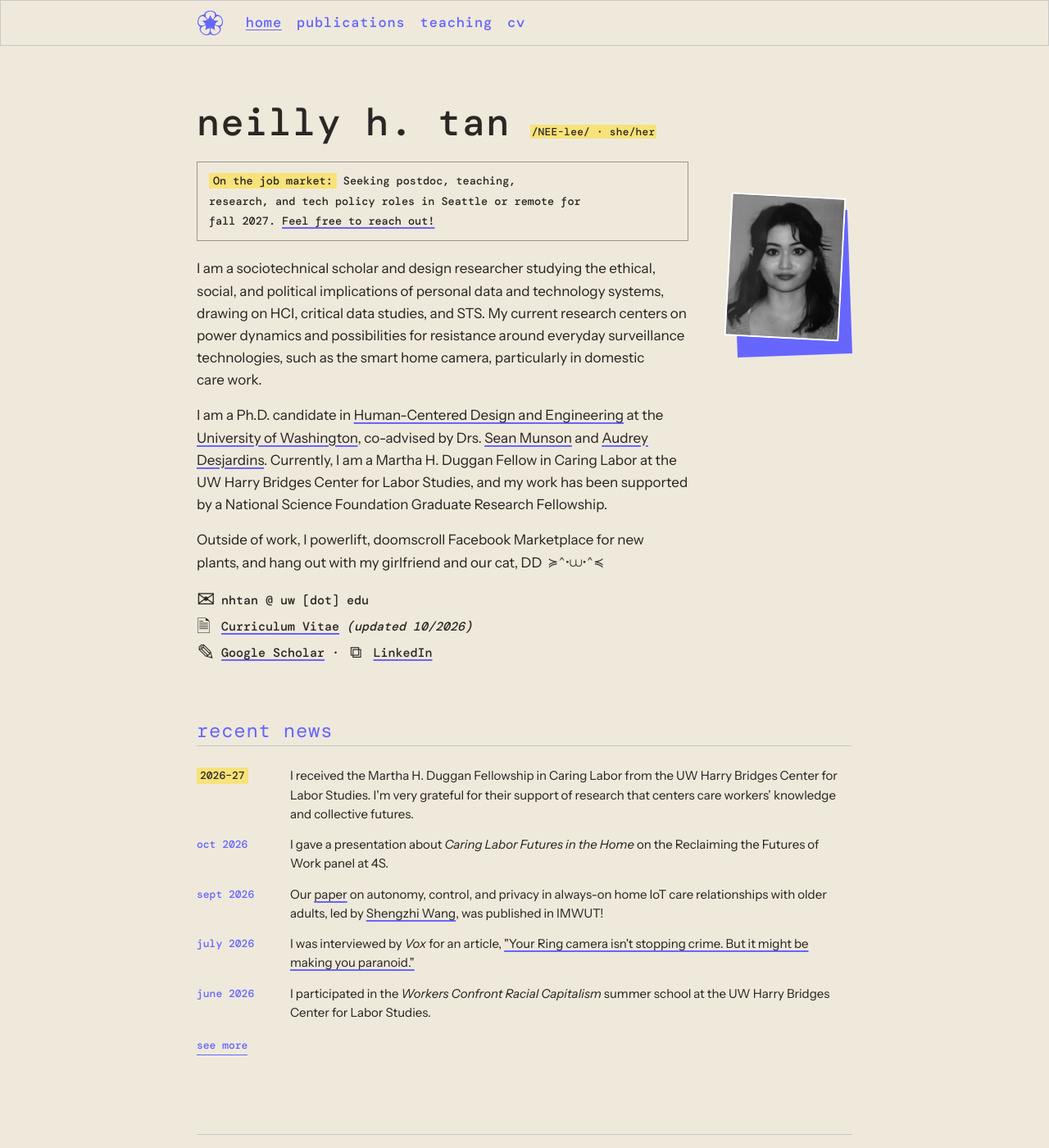
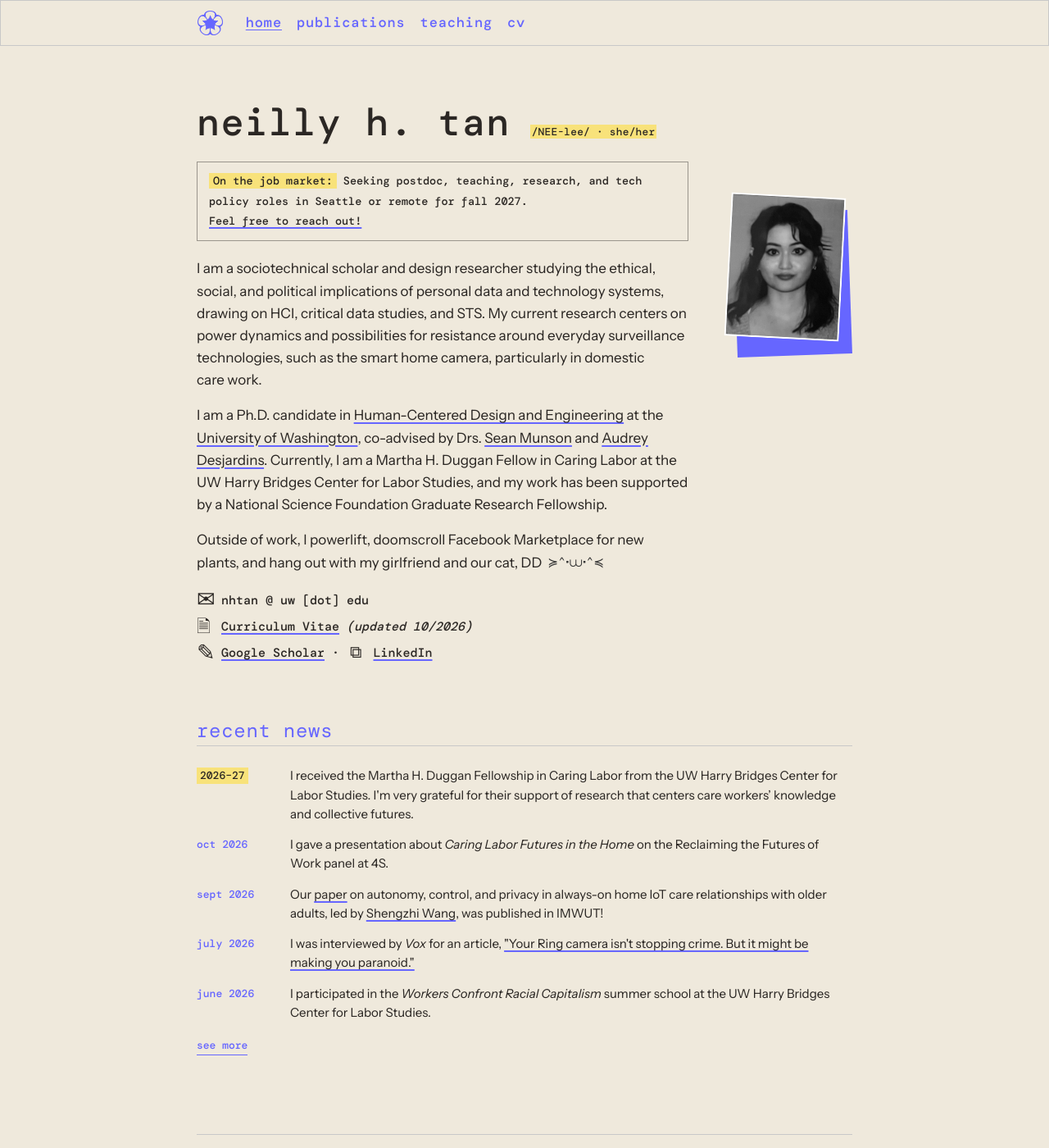
Before and after one commit to neillytan/neillytan.github.io, a Jekyll site: the page built from index.html, in a window 1280 px wide and 1400 px high. Shown: the whole window at 82% size. Built offline with Jekyll 4.4.1, drawn with Linux system fonts in a browser that asks for light colours; some web fonts are replaced.

Commit message:
Notice: natural wrapping, link on its own line
Co-Authored-By: Claude Opus 5.5 <noreply@anthropic.com>

```diff
--- a/assets/css/style.css
+++ b/assets/css/style.css
@@ -95,7 +95,7 @@ p { margin: 0 0 1rem; }
 
 .kaomoji { font-size: 0.9em; letter-spacing: 0.02em; margin-left: 0.25em; color: #333; white-space: nowrap; position: relative; top: -1px; }
 
-.job-note { margin: 0 0 20px; padding: 11px 14px; border: 1.5px solid #9a958c; color: var(--text); font-family: var(--heading-font); font-size: 13.5px; line-height: 1.8; text-wrap: balance; }
+.job-note { margin: 0 0 20px; padding: 11px 14px; border: 1.5px solid #9a958c; color: var(--text); font-family: var(--heading-font); font-size: 13.5px; line-height: 1.8; }
 .job-note a { color: var(--text); text-decoration-color: var(--accent); white-space: nowrap; }
 .job-note a:hover { background: var(--highlight); color: var(--text); text-decoration-color: var(--text); }
 .job-label { margin-right: 8px; padding: 1px 5px; color: var(--text); background: var(--highlight); }
--- a/index.html
+++ b/index.html
@@ -10,7 +10,7 @@ page_class: home
       <p class="pronouns"><mark>/NEE-lee/ · she/her</mark></p>
     </div>
 
-    <p class="job-note"><span class="job-label">On the job market:</span>Seeking postdoc, teaching, research, and tech policy roles in Seattle or remote for fall&nbsp;2027. <a href="&#109;&#97;&#105;&#108;&#116;&#111;&#58;&#110;&#104;&#116;&#97;&#110;&#64;&#117;&#119;&#46;&#101;&#100;&#117;">Feel free to reach out!</a></p>
+    <p class="job-note"><span class="job-label">On the job market:</span>Seeking postdoc, teaching, research, and tech policy roles in Seattle or remote for fall&nbsp;2027.<br><a href="&#109;&#97;&#105;&#108;&#116;&#111;&#58;&#110;&#104;&#116;&#97;&#110;&#64;&#117;&#119;&#46;&#101;&#100;&#117;">Feel free to reach out!</a></p>
 
     <p>I am a sociotechnical scholar and design researcher studying the ethical, social, and political implications of personal data and technology systems, drawing on HCI, critical data studies, and STS. My current research centers on power dynamics and possibilities for resistance around everyday surveillance technologies, such as the smart home camera, particularly in domestic care work.</p>
 
```
